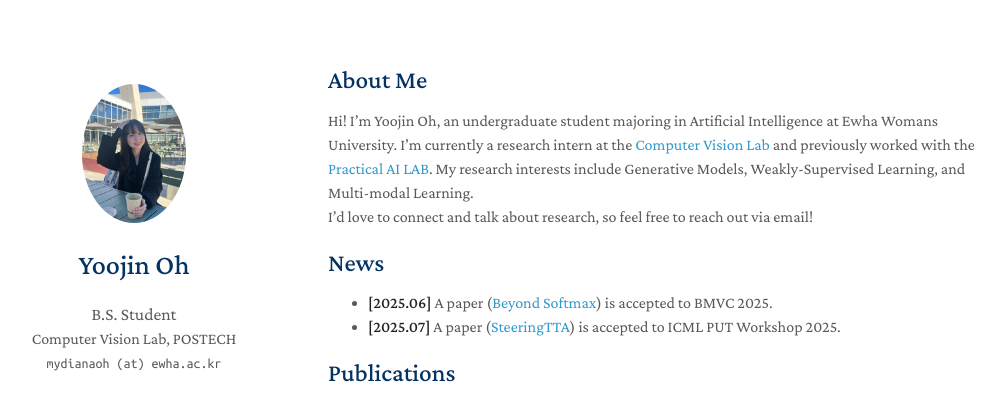
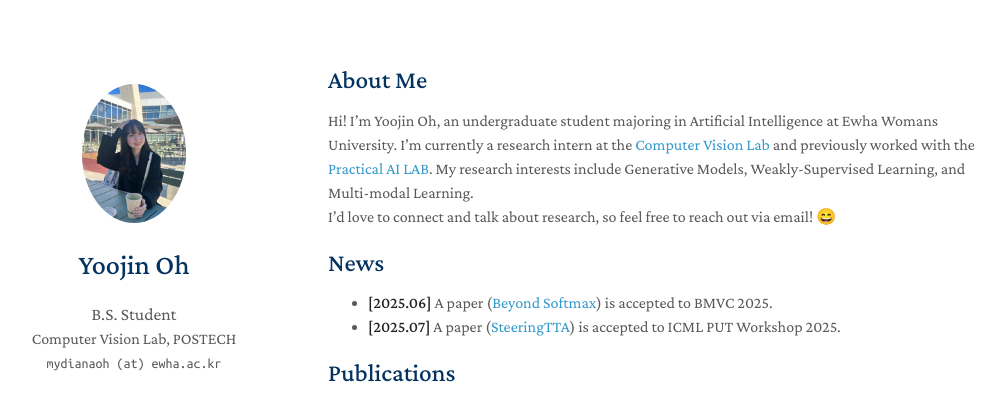
Before and after one commit to finallyupper/finallyupper.github.io, a Jekyll site: the page built from index.md, in a window 1280 px wide. Shown: the top 398 px of the page, without its empty margins (142-1147 px from the left). Built offline with Jekyll 4.4.1, drawn with Linux system fonts in a browser that asks for light colours; a style sheet for code colours, icons or effects is not loaded; our own code applies the rules of GitHub Pages for plain Markdown files.

```diff
--- a/index.md
+++ b/index.md
@@ -5,7 +5,7 @@
 ## About Me
 
 Hi! I'm Yoojin Oh, an undergraduate student majoring in Artificial Intelligence at Ewha Womans University. I'm currently a research intern at the [Computer Vision Lab](https://cvlab.postech.ac.kr/) and previously worked with the [Practical AI LAB](https://pai.ewha.ac.kr/). My research interests include Generative Models, Weakly-Supervised Learning, and Multi-modal Learning.
-I’d love to connect and talk about research, so feel free to reach out via email!
+I’d love to connect and talk about research, so feel free to reach out via email! 😄
 
 
 ## News
```
